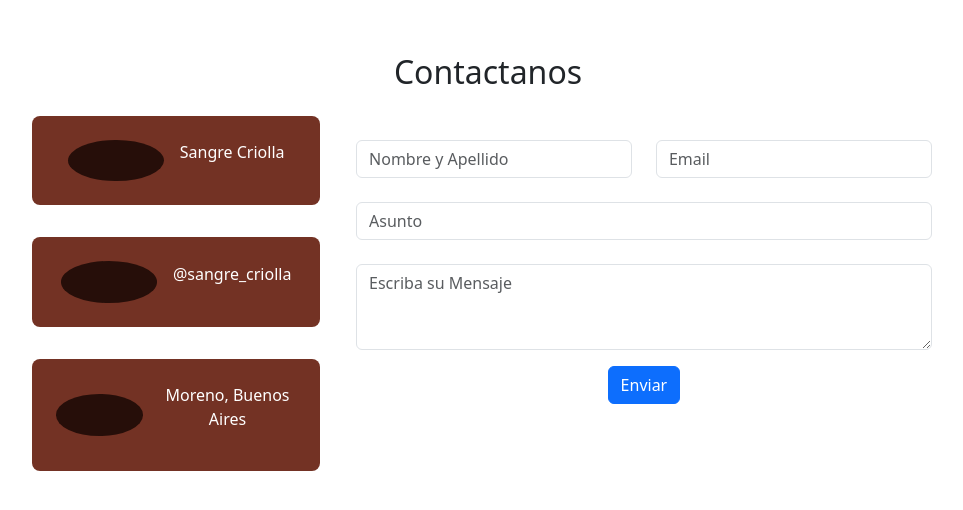
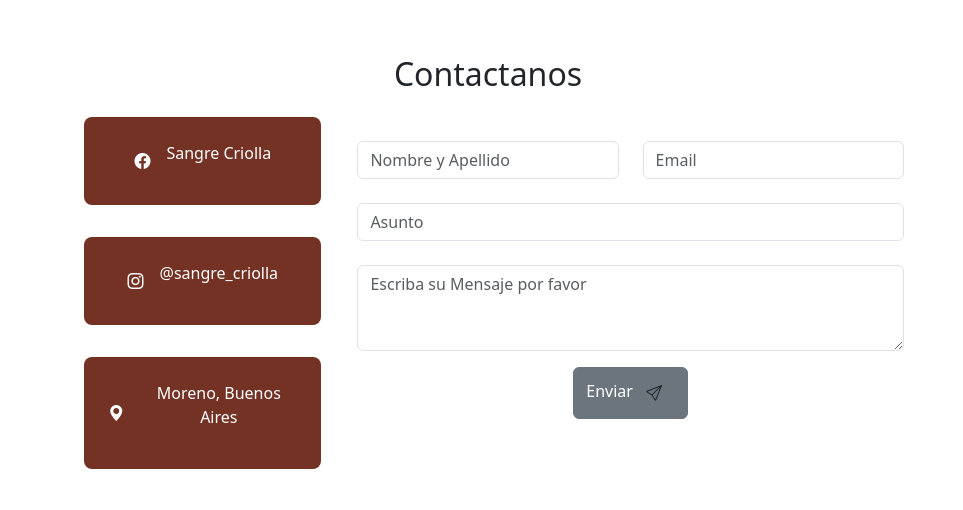
Before and after one commit to SDanielP/FinalProyectRolling-Sangre-Criolla, a React (Vite) app in the folder front-end/: page / in a window 1280 px wide. Shown: the part 122-632 px from the top of the page, without its empty margins (152-1115 px from the left). Built offline with nearby package versions, Linux system fonts and the light colour scheme.

Commit message:
implementacion de formulario con emailjs

```diff
--- /dev/null
+++ b/front-end/src/components/FormularioEmailJS.jsx
@@ -0,0 +1,89 @@
+import { Row, Col, Form, Button } from 'react-bootstrap';
+import React, { useRef } from 'react';
+import emailjs from '@emailjs/browser';
+import 'bootstrap-icons/font//bootstrap-icons.css';
+
+const FormularioEmailJS = () => {
+  const form = useRef();
+
+  const sendEmail = (e) => {
+    e.preventDefault();
+
+    emailjs
+      .sendForm(
+        process.env.REACT_APP_VERSION_ID,
+        process.env.REACT_APP_TEMPLATE_ID,
+        e.target,
+        process.env.REACT_APP_PUBLIC_KEY
+      )
+      .then(
+        () => {
+          console.log('¡Correo enviado!');
+        },
+        (error) => {
+          console.log('Error al enviar...', error.text);
+        }
+      );
+  };
+
+  return (
+    <>
+      <Form ref={form} onSubmit={sendEmail}>
+        <Row>
+          <Col sm={6}>
+            <Form.Group>
+              <Form.Label></Form.Label>
+              <Form.Control
+                type="text"
+                name="user_name"
+                placeholder="Nombre y Apellido"
+                required
+              ></Form.Control>
+            </Form.Group>
+          </Col>
+          <Col sm={6}>
+            <Form.Group>
+              <Form.Label></Form.Label>
+              <Form.Control
+                type="email"
+                name="user_email"
+                placeholder="Email"
+                required
+              ></Form.Control>
+            </Form.Group>
+          </Col>
+        </Row>
+        <Row>
+          <Col sm={12}>
+            <Form.Group>
+              <Form.Label></Form.Label>
+              <Form.Control type="text" placeholder="Asunto" required></Form.Control>
+            </Form.Group>
+          </Col>
+        </Row>
+        <Row>
+          <Col sm={12} className="mb-3">
+            <Form.Group>
+              <Form.Label></Form.Label>
+              <Form.Control
+                as="textarea"
+                rows={3}
+                name="message"
+                placeholder="Escriba su Mensaje por favor"
+              ></Form.Control>
+            </Form.Group>
+          </Col>
+        </Row>
+        <Row>
+          <Col sm={12} className="d-flex justify-content-center">
+            <Button type="submit" variant="secondary" value="Enviar">
+              Enviar
+              <i className="bi bi-send btn" />
+            </Button>
+          </Col>
+        </Row>
+      </Form>
+    </>
+  );
+};
+export default FormularioEmailJS;
--- a/front-end/src/components/InfoContacto.jsx
+++ b/front-end/src/components/InfoContacto.jsx
@@ -1,24 +1,31 @@
-import { MdLocationPin } from 'react-icons/md';
-import { RiInstagramFill } from 'react-icons/ri';
-import { FaFacebook } from 'react-icons/fa';
+// import { MdLocationPin } from 'react-icons/md';
+// import { RiInstagramFill } from 'react-icons/ri';
+// import { FaFacebook } from 'react-icons/fa';
 import './contactoEstilo.css';
+import 'bootstrap-icons/font//bootstrap-icons.css';
+import { Container } from 'react-bootstrap';
 
 function InfoContacto() {
   // const icono = <MdEmail className="iconoContacto" />;
   return (
     <>
+      <Container>
         <div className="cajaContacto">
-        <FaFacebook className="iconoContacto" />
+          {/* <FaFacebook className="iconoContacto" /> */}
+          <i className="bi bi-facebook" />
           <p>Sangre Criolla</p>
         </div>
         <div className="cajaContacto">
-        <RiInstagramFill className="iconoContacto" />
+          {/* <RiInstagramFill className="iconoContacto" /> */}
+          <i className="bi bi-instagram" />
           <p>@sangre_criolla</p>
         </div>
         <div className="cajaContacto">
-        <MdLocationPin className="iconoContacto" />
+          {/* <MdLocationPin className="iconoContacto" /> */}
+          <i className="bi bi-geo-alt-fill"></i>
           <p>Moreno, Buenos Aires</p>
         </div>
+      </Container>
     </>
   );
 }
--- a/front-end/src/pages/Contacto.jsx
+++ b/front-end/src/pages/Contacto.jsx
@@ -1,7 +1,7 @@
 import 'bootstrap/dist/css/bootstrap.min.css';
 import { Container, Row, Col } from 'react-bootstrap';
 import InfoContacto from '../components/InfoContacto';
-import FormularioContacto from '../components/FormularioContacto';
+import FormularioEmailJS from '../components/FormularioEmailJS';
 
 function Contact() {
   return (
@@ -19,9 +19,7 @@ function Contact() {
             <InfoContacto />
           </Col>
           <Col sm={8}>
-            <Container>
-              <FormularioContacto />
-            </Container>
+            <FormularioEmailJS />
           </Col>
         </Row>
       </Container>
--- a/package.json
+++ b/package.json
@@ -11,5 +11,9 @@
   },
   "devDependencies": {
     "concurrently": "^6.0.0"
+  },
+  "dependencies": {
+    "@emailjs/browser": "^4.3.3",
+    "bootstrap-icons": "^1.11.3"
   }
 }
```
Also changed, not shown: 2 other files (tests, documents, lock files or other folders). Lines whose indentation alone changed are shown as unchanged.
